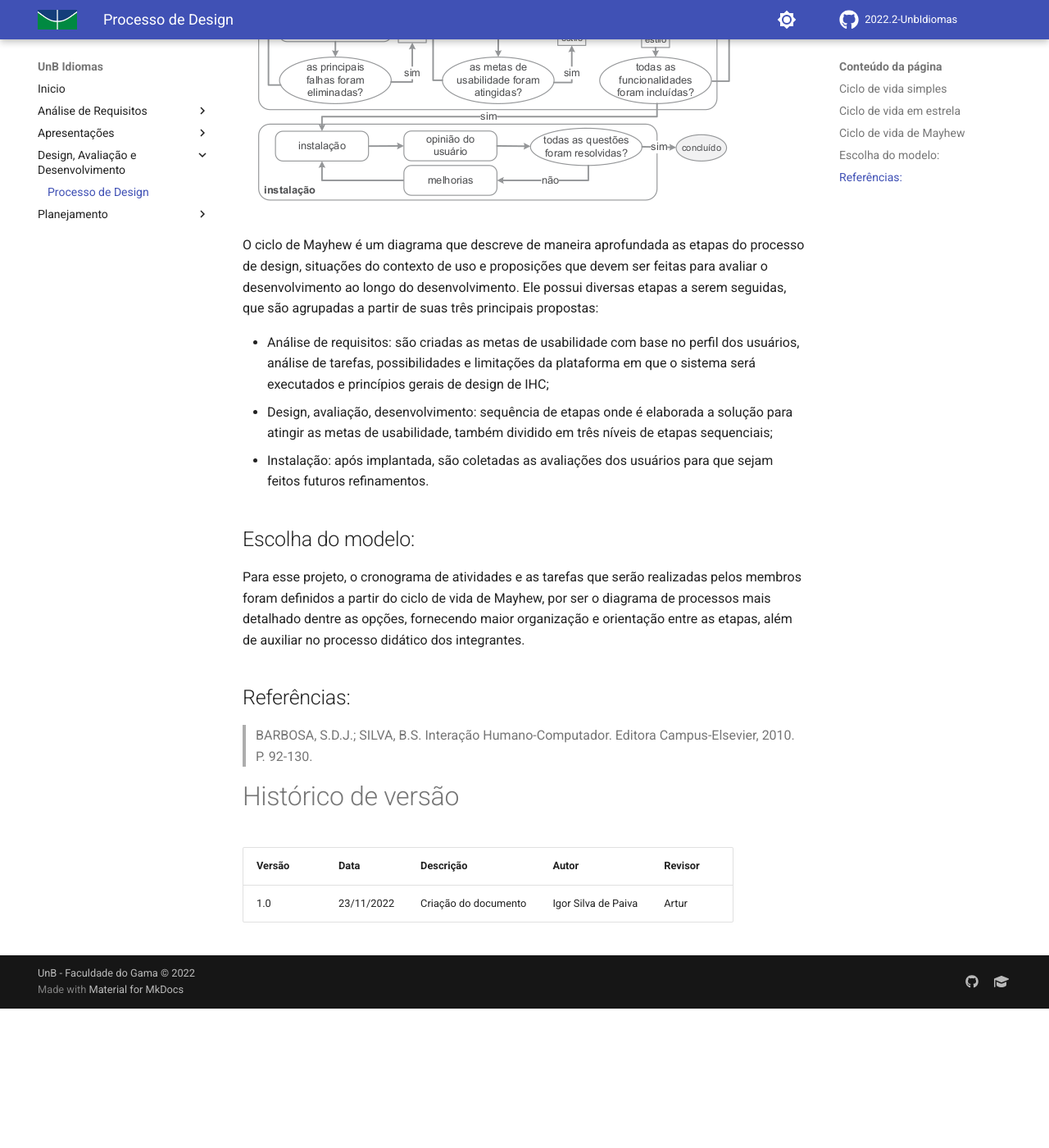
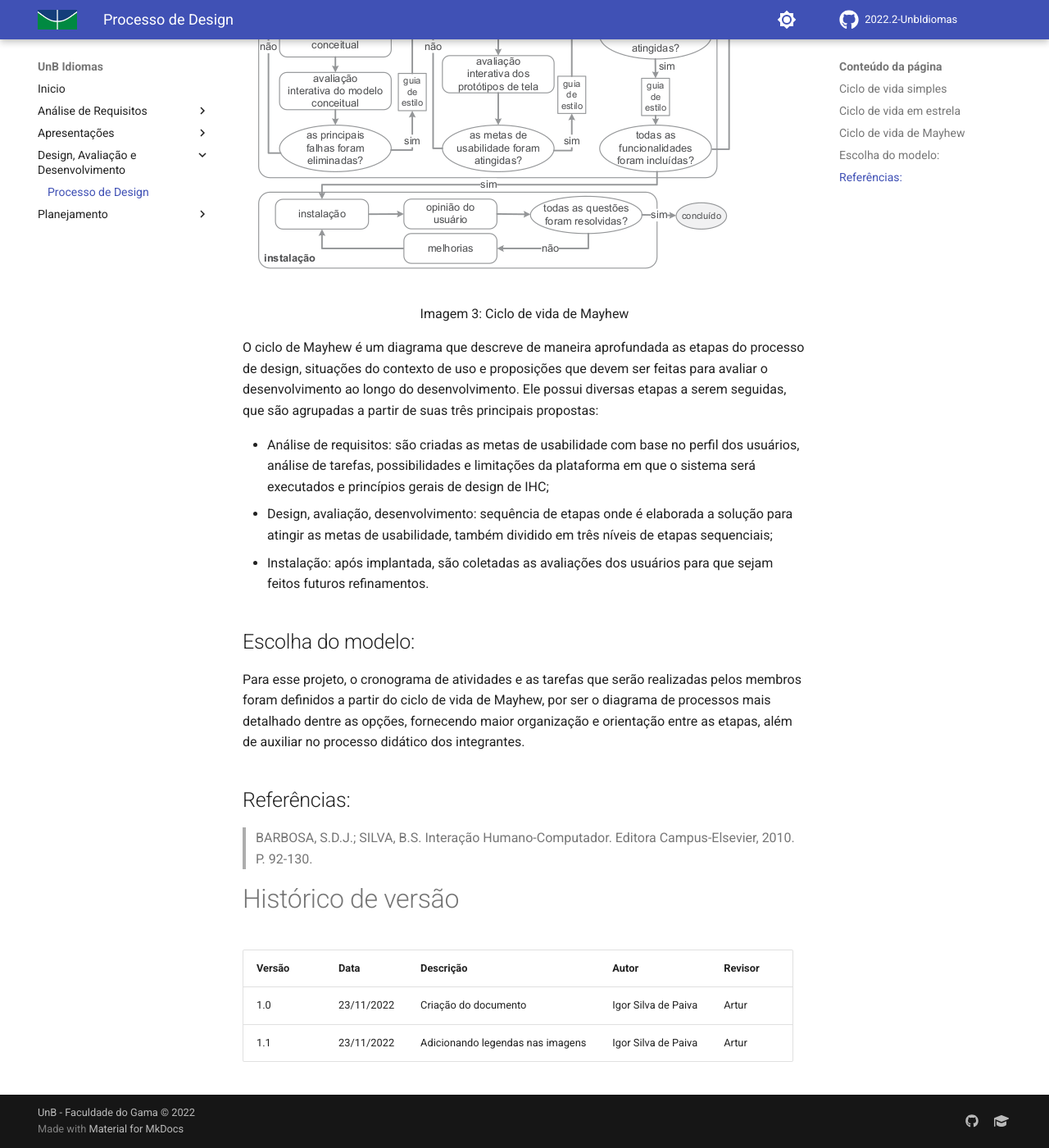
Before and after one commit to edudsan/2022.2-UnbIdiomas, an MkDocs documentation site: the page built from docs/Design, Avaliação e Desenvolvimento/index.md, in a window 1280 px wide and 1400 px high, scrolled down 2700 px. Shown: the whole window at 82% size. Built offline with MkDocs 1.6.1 and Material for MkDocs 9.7.7, drawn with Linux system fonts in a browser that asks for light colours; comment, search, counter and statistics services are not loaded; before the commit the page ends 3930 px from its top, so only the background shows below that; some of the changed text lies outside the part shown.

Commit message:
Adicionando legendas nas imagens

```diff
--- a/docs/Design, Avaliação e Desenvolvimento/index.md
+++ b/docs/Design, Avaliação e Desenvolvimento/index.md
@@ -14,6 +14,10 @@ Dentre alguns dos ciclos avaliados para o design desse projeto temos:
 
 ![Ciclo de vida Simples](../assets/img/design-process/ciclo-de-vida-simples.png)
 
+<div style="text-align: center">
+<p> Imagem 1: Ciclo de vida simples.</p>
+</div>
+
 Nesse ciclo, é definida uma versão simplificada e linearizada do processo geral de desenvolvimento, incluindo análise, desenvolvimento e avaliação após implantação.
 
 - (re) design: o designer explora diferentes ideias alternativas de
@@ -27,6 +31,10 @@ participação do usuário durante a avaliação de IHC.
 ## Ciclo de vida em estrela
 
 ![Ciclo de vida em estrela](../assets/img/design-process/ciclo-de-vida-em-estrela.png)
+
+<div style="text-align: center">
+<p> Imagem 2: Ciclo de vida em estrela</p>
+</div>
 
 Nesse ciclo, a avaliação é a atividade central e sempre deve ser executada após outras atividades. Cabe também ao designer decidir de acordo com a situação e a elaboração de seu raciocínio em torno do processo sobre a partir de qual etapa ele deve começar. Dentre as etapas do ciclo temos:
 
@@ -52,6 +60,10 @@ para análise e se detectada alguma inconsistência volta para a atividade adequ
 
 ![Ciclo de vida de Mayhew](../assets/img/design-process/ciclo-de-vida-mayhew.png)
 
+<div style="text-align: center">
+<p> Imagem 3: Ciclo de vida de Mayhew</p>
+</div>
+
 O ciclo de Mayhew é um diagrama que descreve de maneira aprofundada as etapas do processo de design, situações do contexto de uso e proposições que devem ser feitas para avaliar o desenvolvimento ao longo do desenvolvimento. Ele possui diversas etapas a serem seguidas, que são agrupadas a partir de suas três principais propostas:
 
 - Análise de requisitos: são criadas as metas de usabilidade com base
@@ -72,3 +84,4 @@ Para esse projeto, o cronograma de atividades e as tarefas que serão realizadas
 | Versão | Data       | Descrição            | Autor              | Revisor             |
 | ------ | ---------- | -------------------- | ------------------ | ------------------- |
 | 1.0    | 23/11/2022 | Criação do documento | Igor Silva de Paiva | Artur |
+| 1.1    | 23/11/2022 | Adicionando legendas nas imagens | Igor Silva de Paiva | Artur |
```
